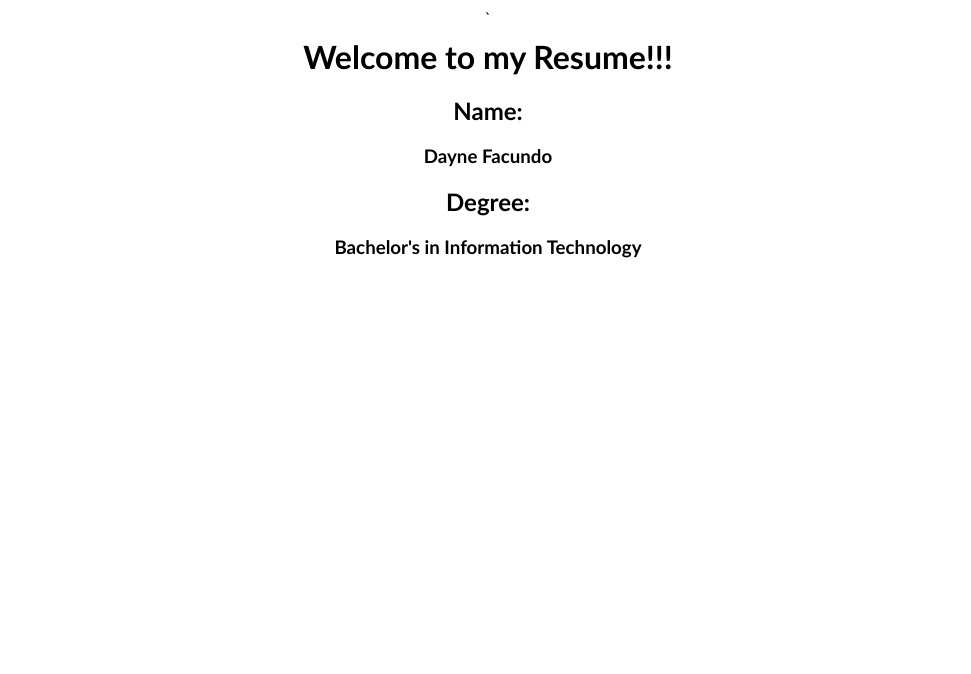
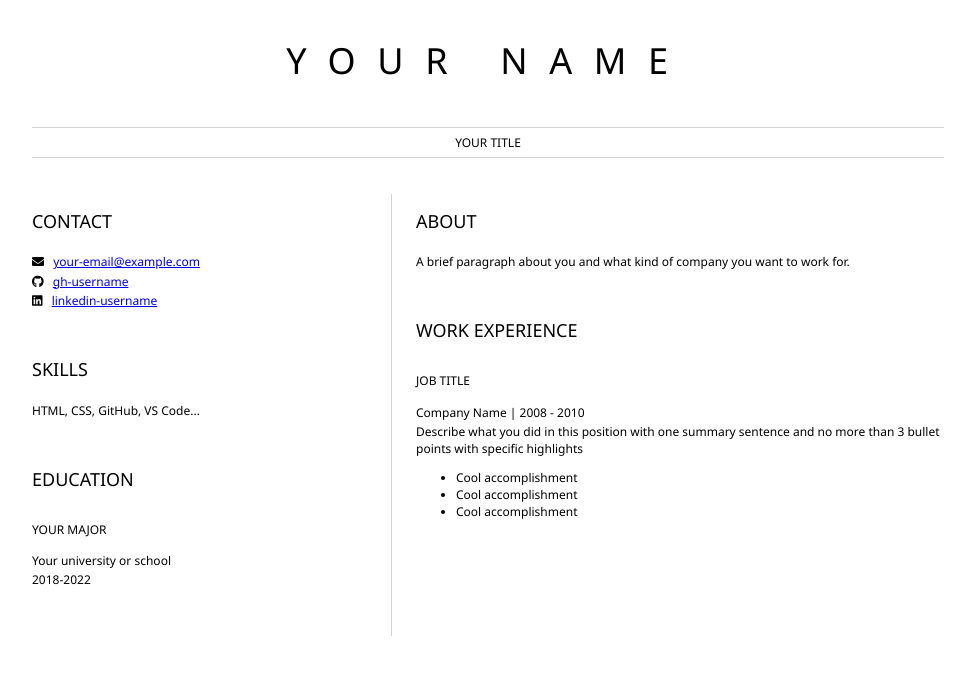
Before and after one commit to FacundoDayne/simple-resume, a plain HTML site: page index.html in a window 1280 px wide. Shown: the whole page, without its empty margins (152-1123 px from the left). Drawn offline with Linux system fonts and the light colour scheme.

Commit message:
akin na to ehehehehe

```diff
--- a/index.html
+++ b/index.html
@@ -1,18 +1,76 @@
-<HTML5>
-    <head>
-        <title>Facundo Resume</title>
-        <style>
-            body {
-                font-family: 'Calibri', sans-serif;
-		        text-align: center;
-            }
-        </style>
-    </head>
-    <body>`
-        <h1 style="margin-top:10px; margin-bottom: 10px;">Welcome to my Resume!!!</h1>
-        <h2>Name:</h2>
-        <h3>Dayne Facundo</h3>
-        <h2>Degree:</h2>
-        <h3>Bachelor's in Information Technology</h3>
-    </body>
-</HTML5>
+<html>
+	<head>
+		<link href="style.css" rel="stylesheet">
+		<title>Your name resume</title>
+        <link rel="stylesheet" href="https://cdnjs.cloudflare.com/ajax/libs/font-awesome/5.15.4/css/all.min.css">
+	</head>
+
+	<body>
+		<header id="header">
+			<!-- resume header with your name and title -->
+			<h1>YOUR NAME</h1>
+			<hr>
+			YOUR TITLE
+			<hr>
+		</header>
+		<main>
+			<article id="mainLeft">
+				<section>
+					<h2>CONTACT</h2>
+					<!-- contact info including social media -->
+                    <p>
+                        <i class="fa fa-envelope" aria-hidden="true"></i>
+                        <a href="mailto:your-email@example.com">your-email@example.com</a>
+                    </p>
+                    <p>
+                        <i class="fab fa-github" aria-hidden="true"></i>
+                        <a href="github.com/gh-username">gh-username</a>
+                    </p>
+                    <p>
+                        <i class="fab fa-linkedin" aria-hidden="true"></i>
+                        <a href="linkedin.com/linkedin-username">linkedin-username</a>
+                    </p>
+				</section>
+				<section>
+					<h2>SKILLS</h2>
+					<!-- your skills -->
+                    <p>HTML, CSS, GitHub, VS Code...</p>
+				</section>
+				<section>
+					<h2>EDUCATION</h2>
+					<!-- your education -->
+                    <h3>YOUR MAJOR</h3>
+                    <p>
+                        Your university or school
+                    </p>
+                    <p>
+                        2018-2022
+                    </p>
+				</section>
+			</article>
+			<article id="mainRight">
+				<section>
+					<h2>ABOUT</h2>
+					<!-- about you -->
+					<p>A brief paragraph about you and what kind of company you want to work for.</p>
+				</section>
+				<section>
+					<h2>WORK EXPERIENCE</h2>
+					<!-- your work experience -->
+                    <h3>JOB TITLE</h3>
+                    <p>
+                            Company Name | 2008 - 2010
+                    </p>
+                    <p>
+                            Describe what you did in this position with one summary sentence and no more than 3 bullet points with specific highlights
+                    </p>
+                    <ul>
+                            <li>Cool accomplishment</li>
+                            <li>Cool accomplishment</li>
+                            <li>Cool accomplishment</li>
+                    </ul>
+				</section>
+			</article>
+		</main>
+	</body>
+</html>
--- /dev/null
+++ b/style.css
@@ -0,0 +1,58 @@
+body {
+    font-family: 'Segoe UI', Tahoma, Geneva, Verdana, sans-serif;
+    font-size: 12px;
+    max-width: 960px;
+    margin: auto;
+}
+h1 {
+    font-size: 3em;
+    letter-spacing: .6em;
+    padding-top: 1em;
+    padding-bottom: 1em;
+}
+
+h2 {
+    font-size: 1.5em;
+    padding-bottom: 1em;
+}
+
+h3 {
+    font-size: 1em;
+    padding-bottom: 1em;
+}
+
+main {
+    display: grid;
+    grid-template-columns: 40% 60%;
+    margin-top: 3em;
+}
+header {
+    text-align: center;
+    margin: auto 2em;
+}
+
+section {
+    margin: auto 1em 4em 2em;
+}
+
+i {
+    margin-right: .5em;
+}
+
+p {
+    margin: .2em auto
+}
+
+hr {
+    border: none;
+    background-color: lightgray;
+    height: 1px;
+}
+
+h1, h2, h3 {
+    font-weight: 100;
+    margin-bottom: 0;
+}
+#mainLeft {
+    border-right: 1px solid lightgray;
+}
```
